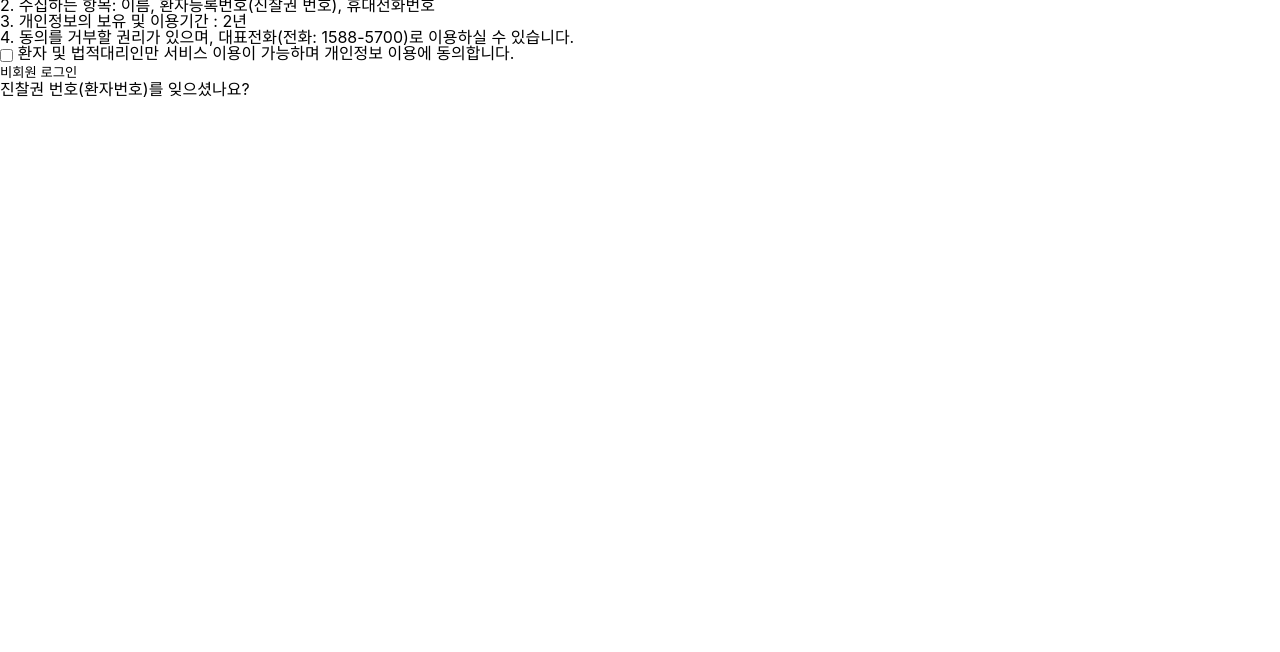
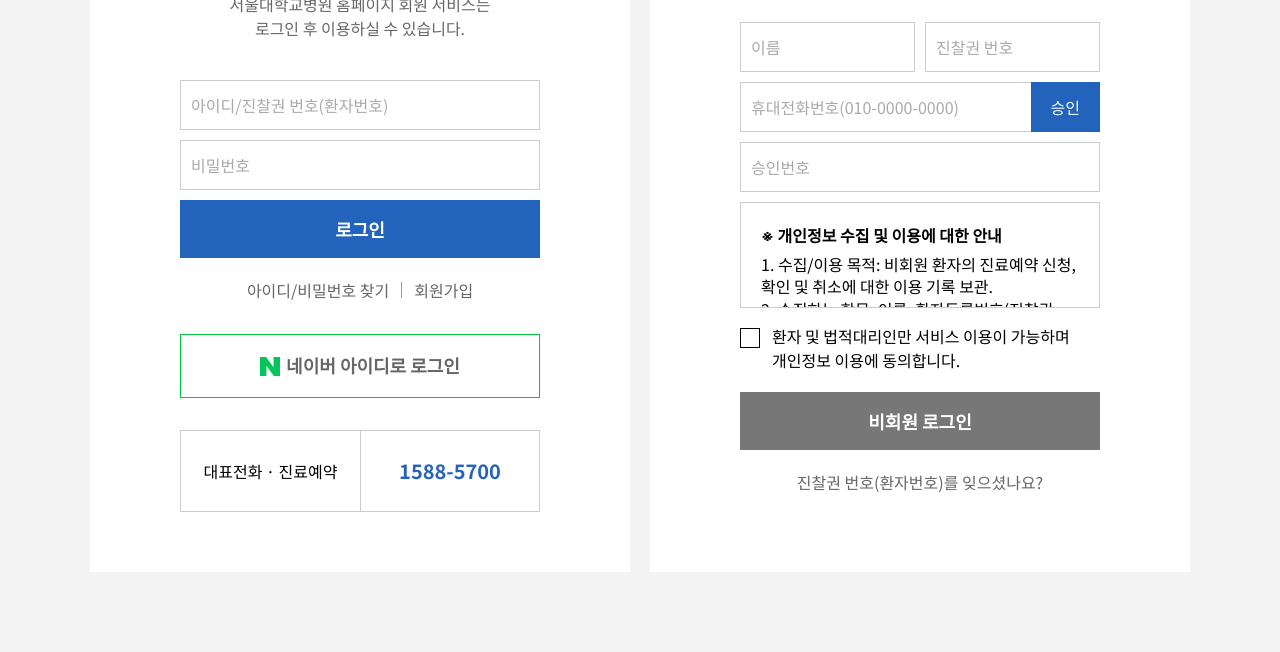
Before and after one commit to ijyan/snuh-clone, a plain HTML site: page index.html in a window 1280 px wide. Shown: the part 456-1108 px from the top of the page. Before the commit the page ends 800 px from the top, so only its background shows below. Drawn offline with Linux system fonts and the light colour scheme; a web font is replaced by a local one.

Commit message:
로그인 페이지 컨텐츠 작업

```diff
--- a/index.html
+++ b/index.html
@@ -66,8 +66,10 @@
     </div>
   </section>
   <!-- //topbar -->
+  <!-- login -->
   <main id="content" class="login">
     <div class="inner">
+      <!-- login member -->
       <div class="area member">
         <div class="title">
           <h3>로그인</h3>
@@ -75,13 +77,16 @@
             <br>
             로그인 후 이용하실 수 있습니다.</p>
         </div>
+        <!-- form -->
         <form action="">
           <input id="id" name="id" type="text" placeholder="아이디/진찰권 번호(환자번호)">
           <input id="password" name="password" type="password" placeholder="비밀번호">
-          <button class="btn-login member">로그인</button>
+          <button class="btn-login member"><a href="#">로그인</a></button>
         </form>
+        <!-- //form -->
         <ul class="login-list">
           <li><a href="#">아이디/비밀번호 찾기</a></li>
+          <li class="line"></li>
           <li><a href="#">회원가입</a></li>
         </ul>
         <button class="btn-naver"><a href="#">네이버 아이디로 로그인</a></button>
@@ -90,41 +95,51 @@
           <div class="num">1588-5700</div>
         </div>
       </div>
+      <!-- //login member -->
+      <!-- login non-member -->
       <div class="area non-member">
         <div class="title">
           <h3>비회원 로그인</h3>
         </div>
+        <!-- form -->
         <form action="">
-          <div class="row">
+          <div class="row id">
             <input id="nmid" name="nmid" type="text" placeholder="이름">
             <input id="nmnum" name="nmnum" type="text" placeholder="진찰권 번호">
           </div>
-          <div class="row">
+          <div class="row phone">
             <input id="phone" name="phone" type="text" placeholder="휴대전화번호(010-0000-0000)">
             <button class="btn-comfirm">승인</button>
           </div>
           <div class="row">
             <input id="confirm" name="confirm" type="text" placeholder="승인번호">
           </div>
+          <!-- privacy -->
           <div class="privacy">
             <div class="inner">
               <h3>※ 개인정보 수집 및 이용에 대한 안내</h3>
-              <p>1. 수집/이용 목적: 비회원 환자의 진료예약 신청, 확인 및 취소에 대한 이용 기록 보관.</p>
-              <p>2. 수집하는 항목: 이름, 환자등록번호(진찰권 번호), 휴대전화번호</p>
-              <p>3. 개인정보의 보유 및 이용기간 : 2년</p>
-              <p>4. 동의를 거부할 권리가 있으며, 대표전화(전화: 1588-5700)로 이용하실 수 있습니다.</p>
+              <p>1. 수집/이용 목적: 비회원 환자의 진료예약 신청, 확인 및 취소에 대한 이용 기록 보관.<br>
+              2. 수집하는 항목: 이름, 환자등록번호(진찰권 번호), 휴대전화번호<br>
+              3. 개인정보의 보유 및 이용기간 : 2년<br>
+              4. 동의를 거부할 권리가 있으며, 대표전화(전화: 1588-5700)로 이용하실 수 있습니다.</p>
             </div>
           </div>
-          <div class="user-check">
-            <input type="checkbox" id="user-check">
-            <label for="user-check">환자 및 법적대리인만 서비스 이용이 가능하며 개인정보 이용에 동의합니다.</label>
+          <!-- //privacy -->
+          <!-- user-check -->
+          <div class="agreement">
+            <input type="checkbox" id="agreement">
+            <label for="agreement"><span>환자 및 법적대리인만 서비스 이용이 가능하며 개인정보 이용에 동의합니다.</span></label>
           </div>
-          <button class="btn-login non-member">비회원 로그인</button>
+          <!-- //user-check -->
+          <button class="btn-login non-member"><a href="#">비회원 로그인</a></button>
         </form>
-        <span>진찰권 번호(환자번호)를 잊으셨나요?</span>
+        <!-- //form -->
+        <a href="#" class="non-find">진찰권 번호(환자번호)를 잊으셨나요?</a>
       </div>
+      <!-- //login non-member -->
     </div>
   </main>
+  <!-- //login -->
 </div>
 </body>
 </html>
--- a/style/login.css
+++ b/style/login.css
@@ -0,0 +1,51 @@
+/* **************************************** *
+ * LOGIN
+ * **************************************** */
+.login {background-color: #f3f3f3;}
+.login > .inner{width: 1100px; margin: 0 auto; display: flex; gap: 20px; padding: 80px 0;}
+
+/* area */
+.login > .inner .area {width: 50%; background-color: #fff; padding: 60px 90px;}
+.login .area .title {margin: 0 0 40px;}
+.login .area .title h3 {font-size: 30px; font-weight: 400; line-height: 1.3; text-align: center; margin: 0 0 10px;}
+.login .area .title h3:before {width: 40px; height: 40px; content: ''; display: block; margin: 0 auto 24px;}
+.login .area .title p {line-height: 1.5; color: #666; text-align: center;}
+.login .area input[type=text], .login .area input[type=password] {width: 100%; height: 50px; margin: 0 0 10px;}
+.login .inner .area .btn-login {width: 100%;}
+.login .inner .area .btn-login a {font-size: 18px; font-weight: 600; width: 100%; display: block; height: 58px; line-height: 58px;}
+
+/* member */
+.login .inner .area.member {border-top: 2px solid #2763ba;}
+.login .inner .area.member .btn-login {background-color: #2263bb;}
+.login .inner .area.member .btn-login a {color: #fff;}
+.login .inner .area.member .login-list {display: flex; justify-content: center; margin: 20px 0; gap: 12px; align-items: center;}
+.login .inner .area.member .login-list li.line {width: 1px; height: 16px; background-color: #999;}
+.login .inner .area.member .login-list li a {display: block; color: #666;}
+.login .inner .area.member .btn-naver {width: 100%; border: 1px solid #00c63b; margin: 12px 0 32px;}
+.login .inner .area.member .btn-naver a {color: #666; font-weight: 700; font-size: 18px; display: block; height: 62px; line-height: 60px; position: relative;}
+.login .inner .area.member .btn-naver a:before {content: ''; display: inline-block; width: 20px; height: 19px; vertical-align: middle; background-image: url('/img/ico-naver.svg'); margin: 0 6px 4px 0;}
+.login .inner .area.member .tel {border: 1px solid #ccc; display: flex; align-items: center;}
+.login .inner .area.member .tel div {width: 50%; text-align: center;  height: 80px; line-height: 80px;}
+.login .inner .area.member .tel div.num {font-size: 20px; color: #2763ba; font-weight: 700; border-left: 1px solid #ccc;}
+
+/* non-member */
+.login .inner .area.non-member {border-top: 2px solid #afafaf;}
+.login .inner .area.non-member form .row {display: flex;}
+.login .inner .area.non-member form .row.id {gap: 10px;}
+.login .inner .area.non-member form .row .btn-comfirm {padding: 0 20px; font-size: 16px; height: 50px; margin-left: -1px; background-color: #2263bb; color: #fff;}
+
+/* privacy */
+.login .inner .area.non-member .privacy {border: 1px solid #ccc; padding: 20px; height: 106px; overflow-y: scroll;}
+.login .inner .area.non-member .privacy .inner {}
+.login .inner .area.non-member .privacy .inner h3 {font-size: 16px; margin-bottom: 6px; line-height: 1.5;}
+.login .inner .area.non-member .privacy .inner p {line-height: 1.4; margin-bottom: 24px;}
+
+/* agreement */
+.login .inner .area.non-member .agreement {width: 100%; margin: 16px 0 0;}
+.login .inner .area.non-member .agreement input {}
+.login .inner .area.non-member .agreement label {}
+
+/* btn-login */
+.login .inner .area.non-member .btn-login.non-member {background-color: #777; margin: 20px 0;}
+.login .inner .area.non-member .btn-login.non-member a {color: #fff;}
+.login .inner .area.non-member .non-find {display: block; width: 100%; text-align: center; color: #666;}
--- a/style/reset.css
+++ b/style/reset.css
@@ -1,12 +1,17 @@
 @charset "utf-8";
-@import url('https://cdn.jsdelivr.net/gh/orioncactus/pretendard/dist/web/static/pretendard-dynamic-subset.css');
+@import url('https://fonts.googleapis.com/css2?family=Noto+Sans+KR:wght@100;200;300;400;500;600;700;800;900&family=Press+Start+2P&display=swap');
 
-/** reset.css **/
+/* **************************************** *
+ * RESET
+ * **************************************** */
+::selection {
+    background: #ddd;
+}
+
 html, body {
     color: #000;
     font-size: 16px;
     font-weight: 400;
-    line-height: 1;
     margin: 0;
     padding: 0;
     letter-spacing: 0;
@@ -29,7 +34,7 @@ table, caption, tbody, tfoot, thead, tr, th, td,
 article, aside, canvas, details, embed,
 figure, figcaption, footer, header, hgroup,
 menu, nav, output, ruby, section, summary,
-time, mark, audio, video, input, button, textarea { margin: 0; padding: 0; border: 0; box-sizing: border-box; font-family: Pretendard, -apple-system, BlinkMacSystemFont, system-ui, Roboto, 'Helvetica Neue', 'Segoe UI', 'Apple SD Gothic Neo', 'Noto Sans KR', 'Malgun Gothic', 'Apple Color Emoji', 'Segoe UI Emoji', 'Segoe UI Symbol', sans-serif; }
+time, mark, audio, video, input, button, textarea { margin: 0; padding: 0; border: 0; box-sizing: border-box; font-family: 'Noto Sans KR', -apple-system, BlinkMacSystemFont, system-ui, Roboto, 'Helvetica Neue', 'Segoe UI', 'Apple SD Gothic Neo', 'Noto Sans KR', 'Malgun Gothic', 'Apple Color Emoji', 'Segoe UI Emoji', 'Segoe UI Symbol', sans-serif; }
 
 article, aside, canvas, details, embed,
 figure, figcaption, footer, header, hgroup,
@@ -40,13 +45,9 @@ img, fieldset { border: 0 none; }
 ol, ul, li { list-style: none outside none; }
 
 a { color: initial; text-decoration: none; }
-
 a:link { color: initial; text-decoration: none; }
-
 a:visited { color: initial; text-decoration: none; }
-
 a:active { color: initial; text-decoration: none; }
-
 a:hover { color: initial; text-decoration: none; }
 
 input, select, img { vertical-align: middle; }
@@ -60,3 +61,15 @@ button { cursor: pointer; background-color: transparent; }
 em { font-style: normal; }
 
 .clear:after {content: ''; display: block; clear: both;}
+
+/* **************************************** *
+ * INPUT
+ * **************************************** */
+input[type=tel], input[type=text], input[type=email], input[type=number], input[type=password] {border: 1px solid #ccc; padding: 0 10px;  font-size: 16px;}
+input::placeholder {color: #aaa;}
+
+input[type="checkbox"]{display: none;}
+input[type="checkbox"] + label{cursor: pointer; position: relative;}
+input[type="checkbox"] + label:before {content: ''; display: block; width: 18px; height: 18px; position: absolute; left: 0; top: 4px; background-color: #fff; border: 1px solid #000;}
+input[type="checkbox"]:checked + label:before {content: ''; background-image: url('/img/ico-check.svg');}
+input[type="checkbox"] + label > span {display: block; padding: 0 0 0 32px;}
```
Also changed, not shown: img/ico-check.svg (added), img/ico-naver.svg (added).
